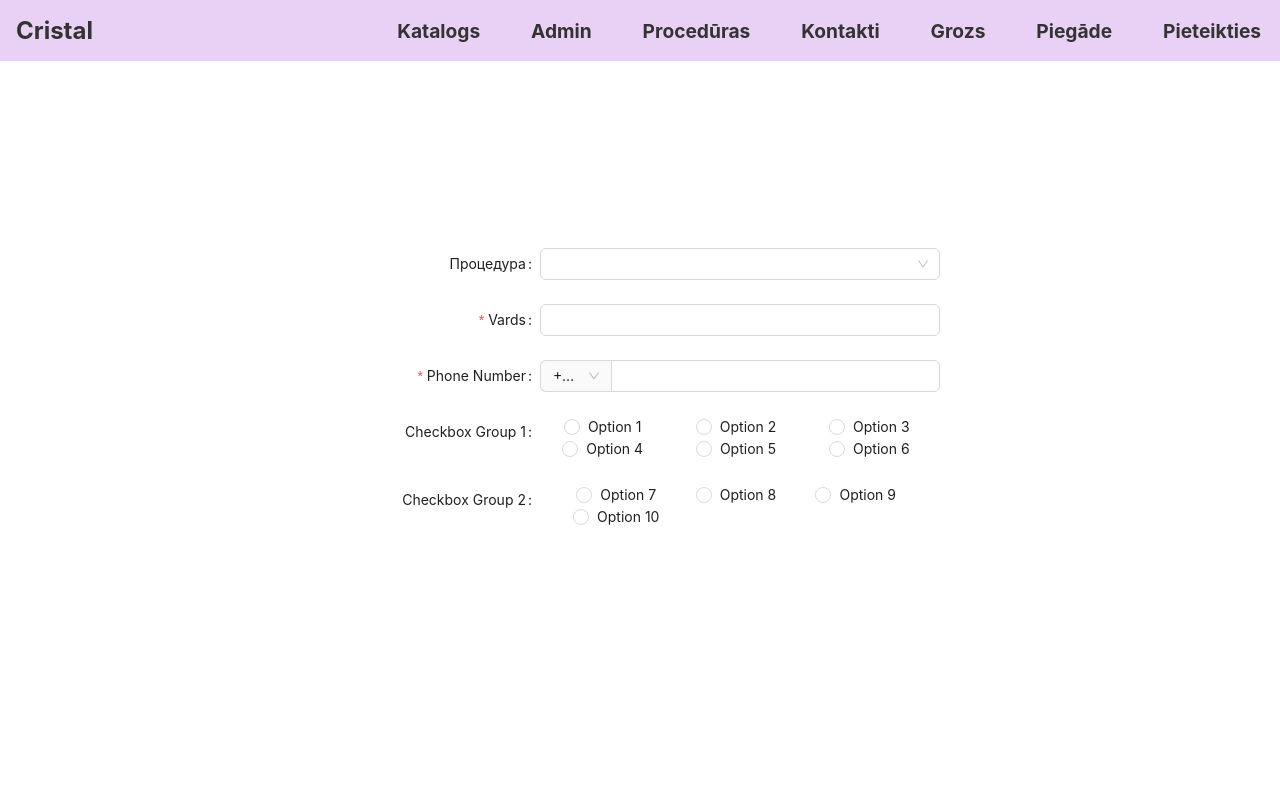
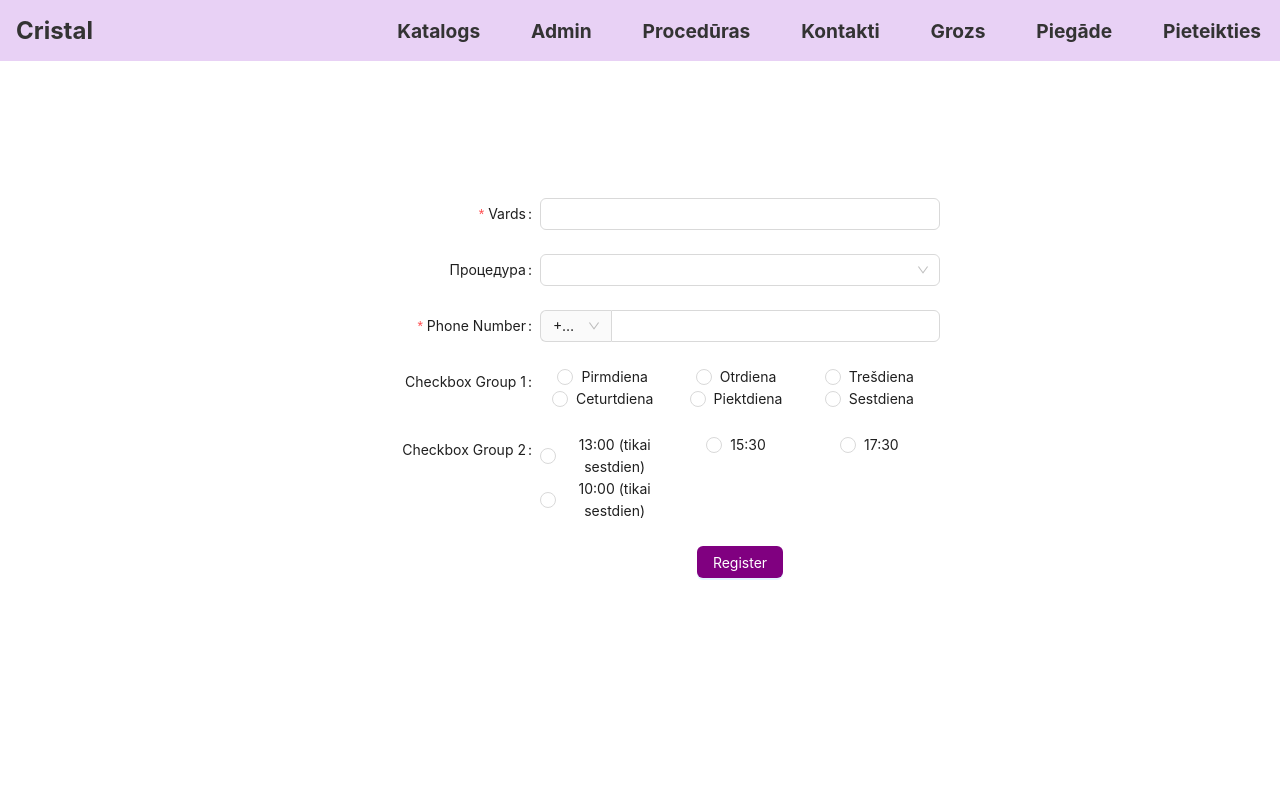
Before and after one commit to Ruslans3417/ekz, a React (Create React App) app in the folder vadibas-panelis/: page /zap in a window 1280 px wide. Shown: the top 800 px of the page. Built offline with nearby package versions, Linux system fonts and the light colour scheme.

Commit message:
Update zap.jsx

```diff
--- a/vadibas-panelis/src/zap.jsx
+++ b/vadibas-panelis/src/zap.jsx
@@ -1,6 +1,7 @@
-import { AutoComplete, Button, Cascader, Col, Form, Input, InputNumber, Radio, Row, Select } from 'antd';
+import { AutoComplete, Button, Cascader, Col, Form, Input, InputNumber, Radio, Row, Select, Checkbox } from 'antd';
 import { useState } from 'react';
-import { Checkbox } from 'antd';
+
+import './all.css/reg.css';
 
 import './all.css/reg.css';
 
@@ -111,26 +112,32 @@ const App = () => {
   }));
 
   const checkBoxOptions1 = [
-    { label: 'Option 1', value: 'option-1' },
-    { label: 'Option 2', value: 'option-2' },
-    { label: 'Option 3', value: 'option-3' },
-    { label: 'Option 4', value: 'option-4' },
-    { label: 'Option 5', value: 'option-5' },
-    { label: 'Option 6', value: 'option-6' },
+    { label: 'Pirmdiena', value: 'option-1' },
+    { label: 'Otrdiena', value: 'option-2' },
+    { label: 'Trešdiena', value: 'option-3' },
+    { label: 'Ceturtdiena', value: 'option-4' },
+    { label: 'Piektdiena', value: 'option-5' },
+    { label: 'Sestdiena', value: 'option-6' },
   ];
 
   const checkBoxOptions2 = [
-    { label: 'Option 7', value: 'option-7' },
-    { label: 'Option 8', value: 'option-8' },
-    { label: 'Option 9', value: 'option-9' },
-    { label: 'Option 10', value: 'option-10' },
+    { label: '13:00 (tikai sestdien)', value: 'option-7' },
+    { label: '15:30', value: 'option-8' },
+    { label: '17:30', value: 'option-9' },
+    { label: '10:00 (tikai sestdien)', value: 'option-10' },
   ];
 
   const procedureOptions = [
-    { label: 'Procedure 1', value: 'procedure-1' },
-    { label: 'Procedure 2', value: 'procedure-2' },
-    { label: 'Procedure 3', value: 'procedure-3' },
-    { label: 'Procedure 4', value: 'procedure-4' },
+    { label: 'Pilnā sejas kopšanas procedūra', value: 'procedure-1' },
+    { label: 'Pīlinga procedūra', value: 'procedure-2' },
+    { label: 'Sejas tīrīšana', value: 'procedure-3' },
+    { label: 'Atjaunojošā procedūra ar alginatu masku', value: 'procedure-4' },
+    { label: 'Masāža', value: 'procedure-5' },
+    { label: 'Carboxy terapija', value: 'procedure-6' },
+    { label: 'Darsonvalizācija', value: 'procedure-7' },
+    { label: 'Konsultācija', value: 'procedure-8' },
+    { label: 'Uzacis/skropstas', value: 'procedure-9' },
+
   ];
 
   return (
@@ -149,13 +156,7 @@ const App = () => {
         }}
         scrollToFirstError
       >
-        <Form.Item label="Процедура" name="procedure">
-          <Select>
-            {procedureOptions.map((option) => (
-              <Option key={option.value} value={option.value}>{option.label}</Option>
-            ))}
-          </Select>
-        </Form.Item>
+
 
         <Form.Item
           name="Vards"
@@ -172,6 +173,14 @@ const App = () => {
           ]}
         >
           <Input />
+        </Form.Item>
+
+        <Form.Item label="Процедура" name="procedure">
+          <Select>
+            {procedureOptions.map((option) => (
+              <Option key={option.value} value={option.value}>{option.label}</Option>
+            ))}
+          </Select>
         </Form.Item>
 
         <Form.Item
@@ -217,6 +226,11 @@ const App = () => {
           </Radio.Group>
         </Form.Item>
 
+        <Form.Item {...tailFormItemLayout}>
+  <Button type="primary" htmlType="submit" style={{ backgroundColor: 'purple' }}>
+    Register
+  </Button>
+</Form.Item>
       </Form>
     </div>
   );
```
Lines whose indentation alone changed are shown as unchanged.
